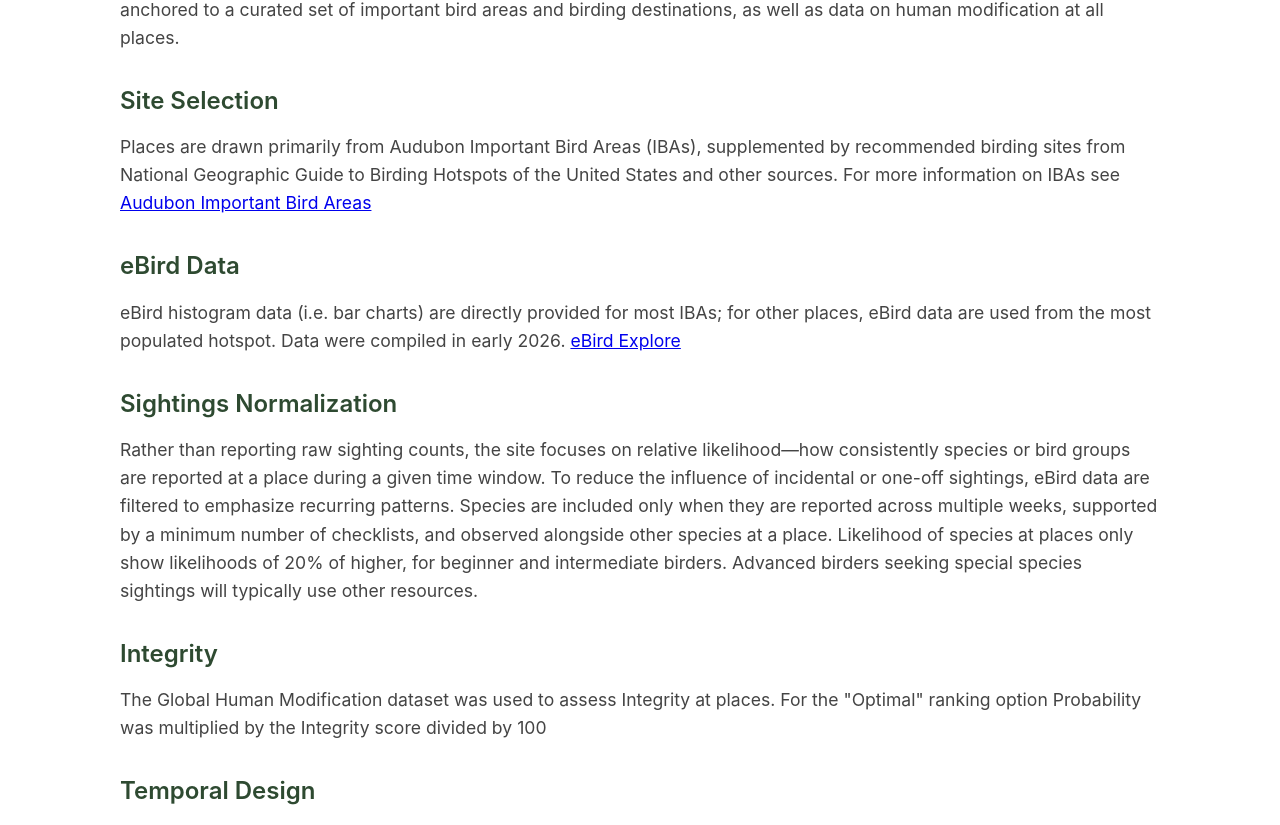
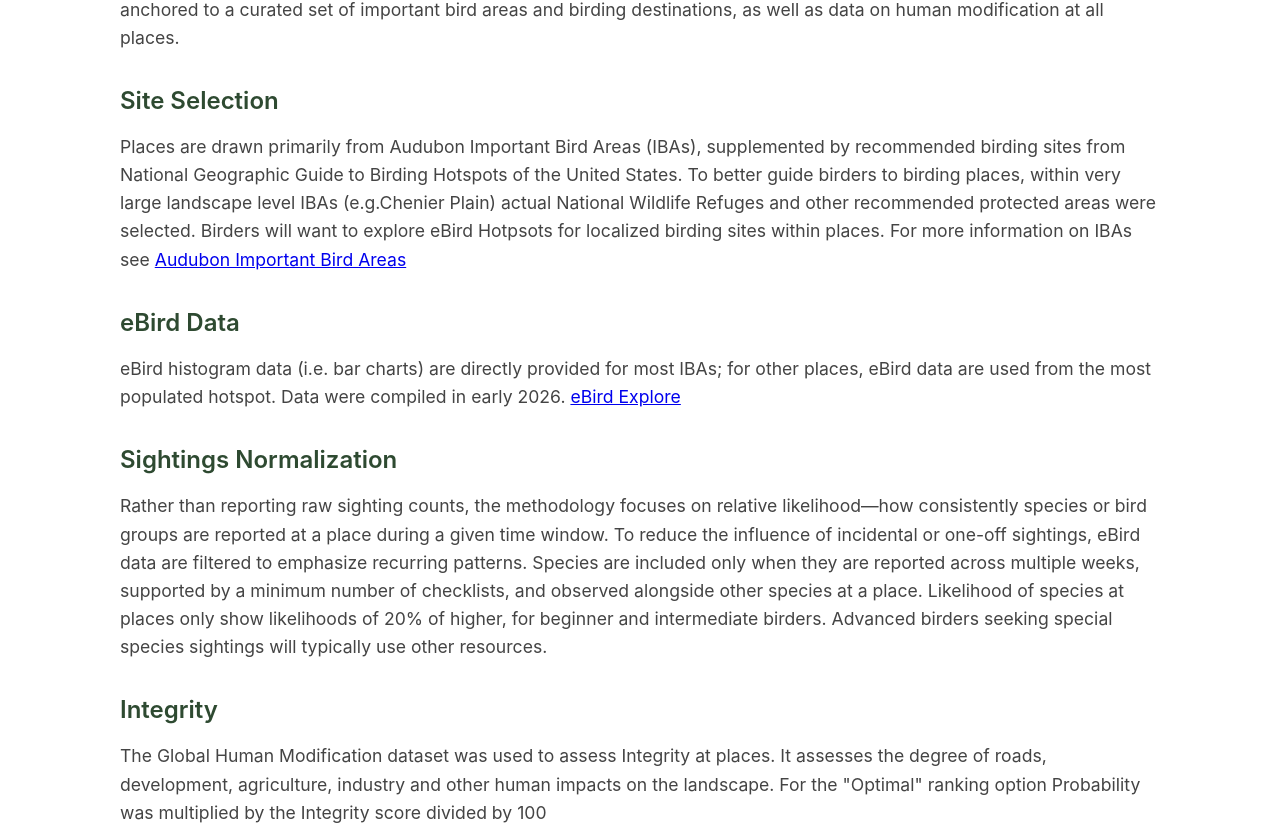
Before and after one commit to lastgreatplaces/LGP-Birds, a Next.js app: page /methods in a window 1280 px wide. Shown: the part 271-1096 px from the top of the page. Built offline with nearby package versions, Linux system fonts and the light colour scheme.

Commit message:
greg revise methods

```diff
--- a/app/methods/page.tsx
+++ b/app/methods/page.tsx
@@ -20,7 +20,7 @@
         <h2 style={{ marginTop: '30px' }}>Site Selection</h2>
         <p>
           Places are drawn primarily from <strong>Audubon Important Bird Areas (IBAs)</strong>,
-          supplemented by recommended birding sites from National Geographic Guide to Birding Hotspots of the United States and other sources. For more information on IBAs see <a href="https://www.audubon.org/important-bird-areas" target="_blank" rel="noopener">
+          supplemented by recommended birding sites from <strong>National Geographic Guide to Birding Hotspots of the United States</strong>. To better guide birders to birding places, within very large landscape level IBAs (e.g.Chenier Plain) actual National Wildlife Refuges and other recommended protected areas were selected. Birders will want to explore eBird Hotpsots for localized birding sites within places. For more information on IBAs see <a href="https://www.audubon.org/important-bird-areas" target="_blank" rel="noopener">
           Audubon Important Bird Areas
           </a>
         </p>
@@ -34,12 +34,12 @@
 
         <h2 style={{ marginTop: '30px' }}>Sightings Normalization</h2>
         <p>
-          Rather than reporting raw sighting counts, the site focuses on <strong>relative likelihood</strong>—how
+          Rather than reporting raw sighting counts, the methodology focuses on <strong>relative likelihood</strong>—how
           consistently species or bird groups are reported at a place during a given time window. To reduce the influence of incidental or one-off sightings, eBird data are filtered to emphasize recurring patterns. Species are included only when they are reported across multiple weeks, supported by a minimum number of checklists, and observed alongside other species at a place. Likelihood of species at places only show likelihoods of 20% of higher, for beginner and intermediate birders. Advanced birders seeking special species sightings will typically use other resources.
         </p>
 
 <h2 style={{ marginTop: '30px' }}>Integrity</h2>
-        <p> The Global Human Modification dataset was used to assess Integrity at places. For the "Optimal" ranking option Probability was multiplied by the Integrity score divided by 100</p>
+        <p> The Global Human Modification dataset was used to assess Integrity at places. It assesses the degree of roads, development, agriculture, industry and other human impacts on the landscape. For the "Optimal" ranking option Probability was multiplied by the Integrity score divided by 100</p>
 
 
         <h2 style={{ marginTop: '30px' }}>Temporal Design</h2>
```
